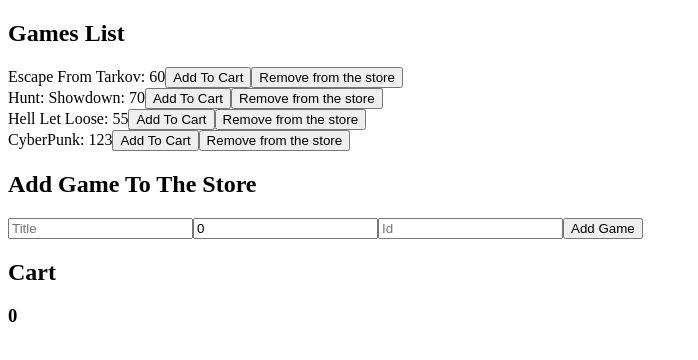
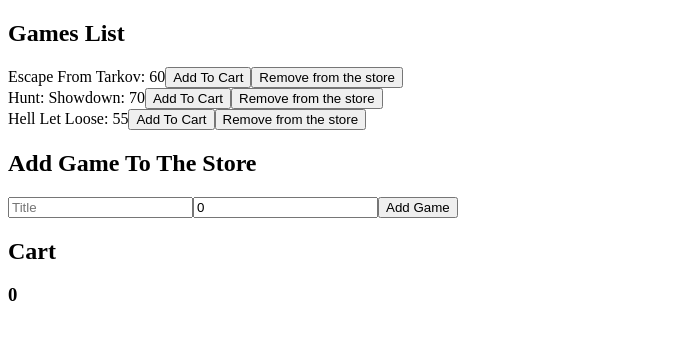
Before and after one commit to kamilkow1123/shopping-cart-with-redux, a React (Create React App) app: page / in a window 1280 px wide. Shown: the top 360 px of the page, without its empty margins (0-698 px from the left). Built offline with nearby package versions, Linux system fonts and the light colour scheme; data requests are answered from the project's data file.

Commit message:
Deleting products from json db

```diff
--- a/db.json
+++ b/db.json
@@ -3,22 +3,17 @@
     {
       "title": "Escape From Tarkov",
       "price": 60,
-            "id": "eft"
+      "id": 1
     },
     {
       "title": "Hunt: Showdown",
       "price": 70,
-            "id": "hunt"
+      "id": 2
     },
     {
       "title": "Hell Let Loose",
       "price": 55,
-            "id": "hll"
-        },
-        {
-            "title": "CyberPunk",
-            "price": "123",
-            "id": "sdf"
+      "id": 3
     }
   ]
 }
--- a/src/Cart/Cart.tsx
+++ b/src/Cart/Cart.tsx
@@ -7,7 +7,7 @@
     const totalPrice = useAppSelector(getTotalPrice);
     const dispatch = useAppDispatch();
 
-    const handleRemovingFromCart = (productId: string) => {
+    const handleRemovingFromCart = (productId: number) => {
         dispatch(removeFromCart(productId));
     };
 
--- a/src/Cart/cart.slice.ts
+++ b/src/Cart/cart.slice.ts
@@ -21,7 +21,7 @@
                 state.push({ ...action.payload, amount: 1 });
             }
         },
-        removeFromCart: (state, action: PayloadAction<string>) => {
+        removeFromCart: (state, action: PayloadAction<number>) => {
             const productIndex = state.findIndex(
                 product => product.id === action.payload
             );
--- a/src/Products/ProductForm.tsx
+++ b/src/Products/ProductForm.tsx
@@ -5,10 +5,9 @@
 const ProductForm: React.FC = () => {
     const dispatch = useAppDispatch();
 
-    const [ product, setProduct ] = useState<IProduct>({
+    const [ product, setProduct ] = useState<{ title: string; price: number }>({
         title: "",
         price: 0,
-        id: "",
     });
 
     const handleChange = ({
@@ -23,17 +22,16 @@
     const handleSubmit = (e: React.FormEvent) => {
         e.preventDefault();
 
-        if (id === "" || title === "" || price === 0) return;
+        if (title === "" || price === 0) return;
 
         dispatch(addProduct(product));
         setProduct({
             title: "",
             price: 0,
-            id: "",
         });
     };
 
-    const { id, title, price } = product;
+    const { title, price } = product;
     return (
         <div>
             <h2>Add Game To The Store</h2>
@@ -52,13 +50,6 @@
                     value={price}
                     onChange={handleChange}
                 />
-                <input
-                    type="text"
-                    placeholder="Id"
-                    name="id"
-                    value={id}
-                    onChange={handleChange}
-                />
                 <button type="submit">Add Game</button>
             </form>
         </div>
--- a/src/Products/ProductsList.tsx
+++ b/src/Products/ProductsList.tsx
@@ -14,11 +14,10 @@
     const dispatch = useDispatch();
 
     useEffect(() => {
-        console.log("fetching");
         dispatch(fetchProducts());
     }, []);
 
-    const removeFromStore = (id: string) => {
+    const removeFromStore = (id: number) => {
         dispatch(removeProduct(id));
     };
 
--- a/src/Products/products.slice.ts
+++ b/src/Products/products.slice.ts
@@ -4,7 +4,7 @@
 export interface IProduct {
     title: string;
     price: number;
-    id: string;
+    id: number;
 }
 
 const initialState = {
@@ -21,7 +21,7 @@
         addNewProduct: (state, action: PayloadAction<IProduct>) => {
             state.listOfProducts.push(action.payload);
         },
-        removeProduct: (state, action: PayloadAction<string>) => {
+        deleteProduct: (state, action: PayloadAction<number>) => {
             return {
                 ...state,
                 listOfProducts: state.listOfProducts.filter(
@@ -37,11 +37,11 @@
 
 export const {
     addNewProduct,
-    removeProduct,
+    deleteProduct,
     setProducts,
 } = productsSlice.actions;
 
-export const addProduct = (product: IProduct) => async (
+export const addProduct = (product: { title: string; price: number }) => async (
     dispatch: AppDispatch
 ) => {
     try {
@@ -60,7 +60,6 @@
 };
 
 export const fetchProducts = () => async (dispatch: AppDispatch) => {
-    console.log("here");
     try {
         const res = await fetch("http://localhost:5000/products");
 
@@ -74,4 +73,16 @@
     }
 };
 
+export const removeProduct = (id: number) => async (dispatch: AppDispatch) => {
+    try {
+        await fetch(`http://localhost:5000/products/${id}`, {
+            method: "DELETE",
+        });
+
+        dispatch(deleteProduct(id));
+    } catch (err) {
+        console.log(err);
+    }
+};
+
 export default productsSlice.reducer;
```
Lines whose indentation alone changed are shown as unchanged.
